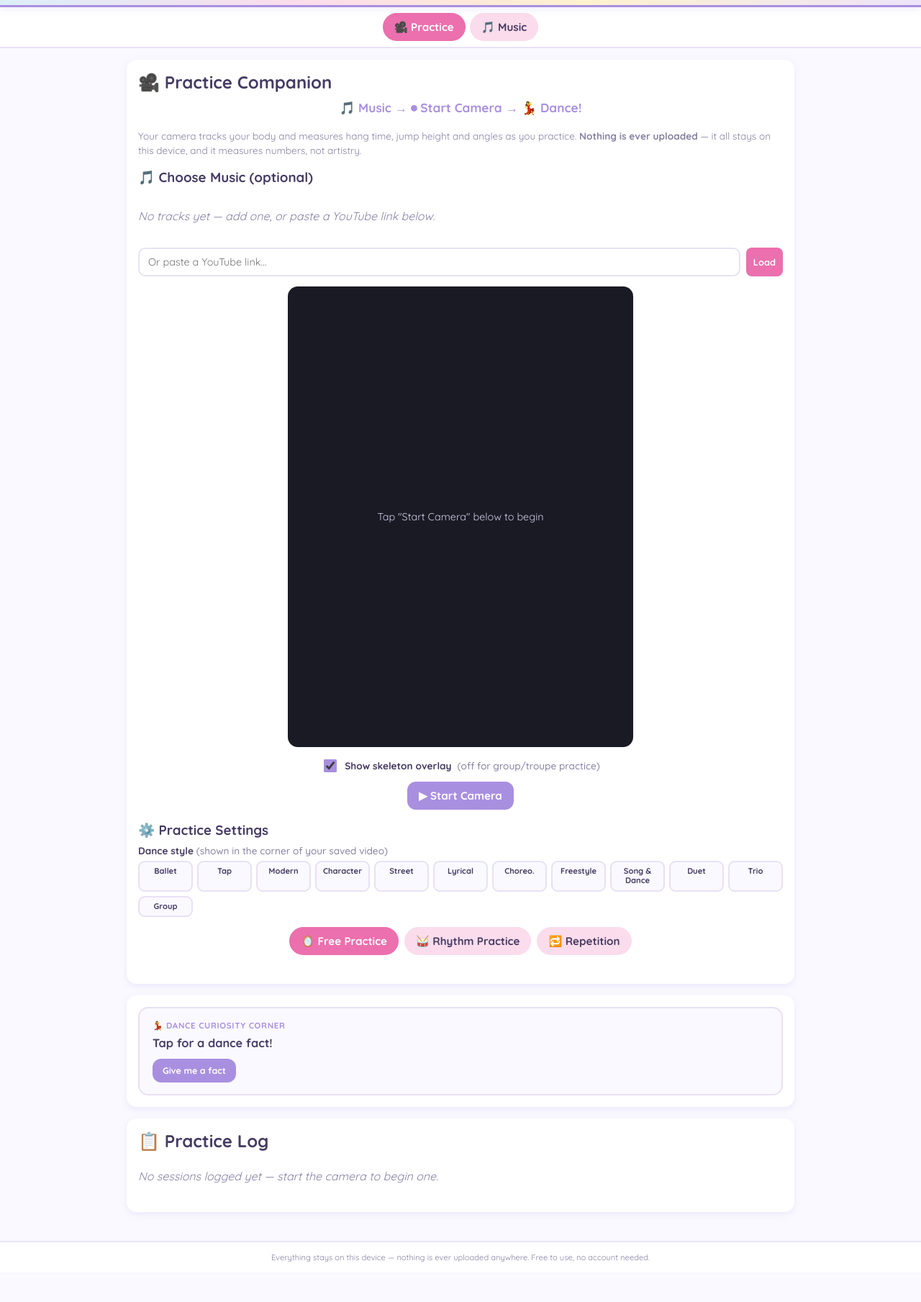
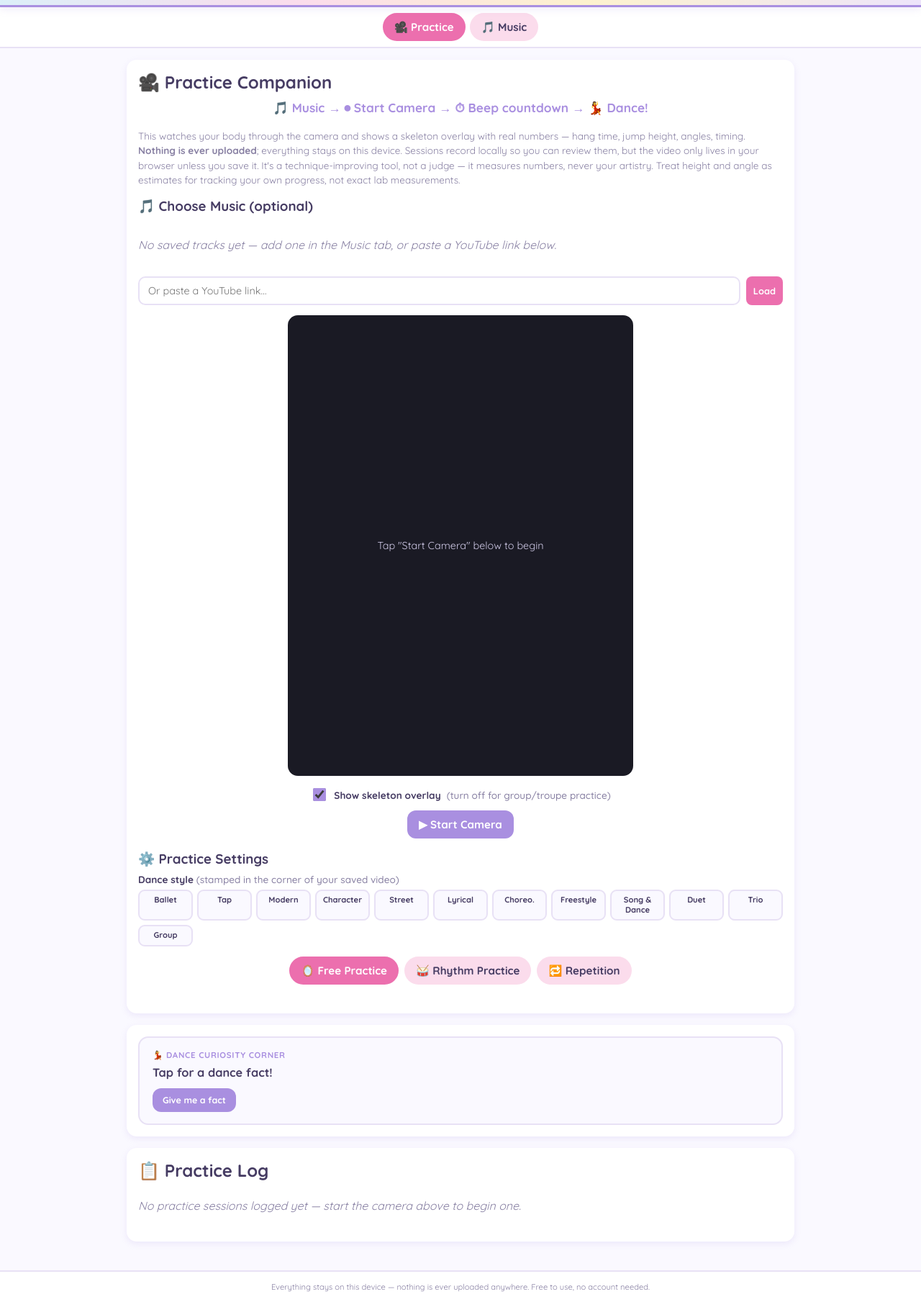
Before and after one commit to Everything-SATS/dance-practice-companion, a plain HTML site: page index.html in a window 1280 px wide. Shown: the part 80-1889 px from the top of the page at 72% size. Before the commit the page ends 1848 px from the top, so only its background shows below. Drawn offline with Linux system fonts and the light colour scheme.

Commit message:
Switch Practice page wording from Option 2 to Option 3

```diff
--- a/index.html
+++ b/index.html
@@ -238,7 +238,7 @@ footer{
 
 <header class="app-header">
   <div class="app-title-main">🩰 Dance Practice Companion</div>
-  <div class="app-title">Camera practice tool &amp; music player — for dancers and dance schools</div>
+  <div class="app-title">Free camera practice tool &amp; music player — for dancers and dance schools</div>
 </header>
 
 <nav class="tabs">
@@ -252,14 +252,16 @@ footer{
     <div class="card">
       <h2>🎥 Practice Companion</h2>
       <p style="font-size:1.08rem;font-weight:800;color:var(--purple);text-align:center;margin:2px 0 16px;line-height:1.5">
-        🎵 Music → ⏺ Start Camera → 💃 Dance!
+        🎵 Music → ⏺ Start Camera → ⏱ Beep countdown → 💃 Dance!
       </p>
-      <p class="practice-intro">Your camera tracks your body and measures hang time, jump height and angles as you
-        practice. <strong>Nothing is ever uploaded</strong> — it all stays on this device, and it measures numbers,
-        not artistry.</p>
+      <p class="practice-intro">This watches your body through the camera and shows a skeleton overlay with real
+        numbers — hang time, jump height, angles, timing. <strong>Nothing is ever uploaded</strong>; everything stays
+        on this device. Sessions record locally so you can review them, but the video only lives in your browser
+        unless you save it. It's a technique-improving tool, not a judge — it measures numbers, never your artistry.
+        Treat height and angle as estimates for tracking your own progress, not exact lab measurements.</p>
 
       <h3 style="margin-top:14px">🎵 Choose Music (optional)</h3>
-      <div class="music-tile-grid" id="practiceMusicTiles"><p class="empty-note">No tracks yet — add one, or paste a YouTube link below.</p></div>
+      <div class="music-tile-grid" id="practiceMusicTiles"><p class="empty-note">No saved tracks yet — add one in the Music tab, or paste a YouTube link below.</p></div>
       <div class="practice-controls" style="margin-top:6px">
         <input type="text" id="practiceYoutubeUrlInput" placeholder="Or paste a YouTube link…"
           style="flex:1;min-width:180px;padding:9px 12px;border-radius:10px;border:2px solid var(--line);background:var(--card-bg);color:var(--ink);font-family:inherit;font-size:.9rem">
@@ -285,7 +287,7 @@ footer{
 
       <label style="display:flex;align-items:center;justify-content:center;gap:8px;font-size:.85rem;font-weight:700;margin-bottom:10px;cursor:pointer">
         <input type="checkbox" id="showSkeletonToggle" checked style="width:18px;height:18px;accent-color:var(--purple)">
-        Show skeleton overlay <span style="font-weight:500;color:var(--ink-soft)">(off for group/troupe practice)</span>
+        Show skeleton overlay <span style="font-weight:500;color:var(--ink-soft)">(turn off for group/troupe practice)</span>
       </label>
 
       <div class="practice-controls">
@@ -302,7 +304,7 @@ footer{
 
       <h3 style="margin-top:16px">⚙️ Practice Settings</h3>
 
-      <div style="font-size:.85rem;font-weight:700;margin-bottom:6px">Dance style <span style="font-weight:500;color:var(--ink-soft)">(shown in the corner of your saved video)</span></div>
+      <div style="font-size:.85rem;font-weight:700;margin-bottom:6px">Dance style <span style="font-weight:500;color:var(--ink-soft)">(stamped in the corner of your saved video)</span></div>
       <div class="style-tile-grid" id="danceStyleTiles">
         <div class="style-tile" data-style="Ballet">Ballet</div>
         <div class="style-tile" data-style="Tap">Tap</div>
@@ -369,7 +371,7 @@ footer{
       <div class="practice-controls" id="reviewYoutubeCalibrateRow" style="display:none;margin-top:10px">
         <button class="btn gold small" id="reviewYoutubeMarkBtn">🎯 Song's starting now — sync!</button>
       </div>
-      <div id="reviewYoutubeCalibrateNote" style="display:none;font-size:.72rem;color:var(--ink-soft);margin-top:6px">Playing the track from the start, ads and all — tap the button the moment the song begins.</div>
+      <div id="reviewYoutubeCalibrateNote" style="display:none;font-size:.72rem;color:var(--ink-soft);margin-top:6px">Playing the YouTube track from the start (ads and all) — tap the button above the moment you hear the real song begin.</div>
       <div class="practice-controls" style="margin-top:12px">
         <button class="btn" id="practiceSaveVideoBtn" onclick="savePracticeVideo()">💾 Save Video to Device</button>
         <button class="btn ghost" id="practiceDiscardVideoBtn" onclick="discardPracticeVideo()">Discard</button>
@@ -389,7 +391,7 @@ footer{
 
     <div class="card">
       <h2>📋 Practice Log</h2>
-      <div id="practiceLogList"><p class="empty-note">No sessions logged yet — start the camera to begin one.</p></div>
+      <div id="practiceLogList"><p class="empty-note">No practice sessions logged yet — start the camera above to begin one.</p></div>
     </div>
   </section>
 
@@ -534,7 +536,7 @@ function commitPracticeSession(session){
 
 function renderPracticeLog(){
   const list = document.getElementById('practiceLogList');
-  if(!practice.length){ list.innerHTML = '<p class="empty-note">No sessions logged yet — start the camera to begin one.</p>'; return; }
+  if(!practice.length){ list.innerHTML = '<p class="empty-note">No practice sessions logged yet — start the camera above to begin one.</p>'; return; }
   const sorted = practice.slice().sort((a,b)=> b.at - a.at);
   list.innerHTML = sorted.map(s=>{
     const when = new Date(s.at).toLocaleDateString('en-GB',{weekday:'short',day:'numeric',month:'short'}) + ' · ' +
@@ -589,7 +591,7 @@ function renderPracticeLog(){
         <div class="practice-controls" id="modalYoutubeCalibrateRow" style="display:none;margin-top:10px">
           <button class="btn gold small" id="modalYoutubeMarkBtn">🎯 Song's starting now — sync!</button>
         </div>
-        <div id="modalYoutubeCalibrateNote" style="display:none;font-size:.72rem;color:var(--ink-soft);margin-top:6px">Playing the track from the start, ads and all — tap the button the moment the song begins.</div>` : '';
+        <div id="modalYoutubeCalibrateNote" style="display:none;font-size:.72rem;color:var(--ink-soft);margin-top:6px">Playing the YouTube track from the start (ads and all) — tap the button above the moment you hear the real song begin.</div>` : '';
       openModal(`<button class="close-x" onclick="closeModal()">✕</button><h2>Practice Session</h2>
         <video id="modalReviewVideo" controls autoplay style="width:100%;border-radius:12px;background:#000" src="${url}"></video>
         ${syncHtml}`);
@@ -858,7 +860,7 @@ async function renderPracticeMusicTiles(){
   const wrap = document.getElementById('practiceMusicTiles');
   const tracks = await getAllMusicTracks();
   if(!tracks.length){
-    wrap.innerHTML = '<p class="empty-note">No tracks yet — add one, or paste a YouTube link below.</p>';
+    wrap.innerHTML = '<p class="empty-note">No saved tracks yet — add one in the Music tab, or paste a YouTube link below.</p>';
     return;
   }
   wrap.innerHTML = tracks.map(t => `
```
